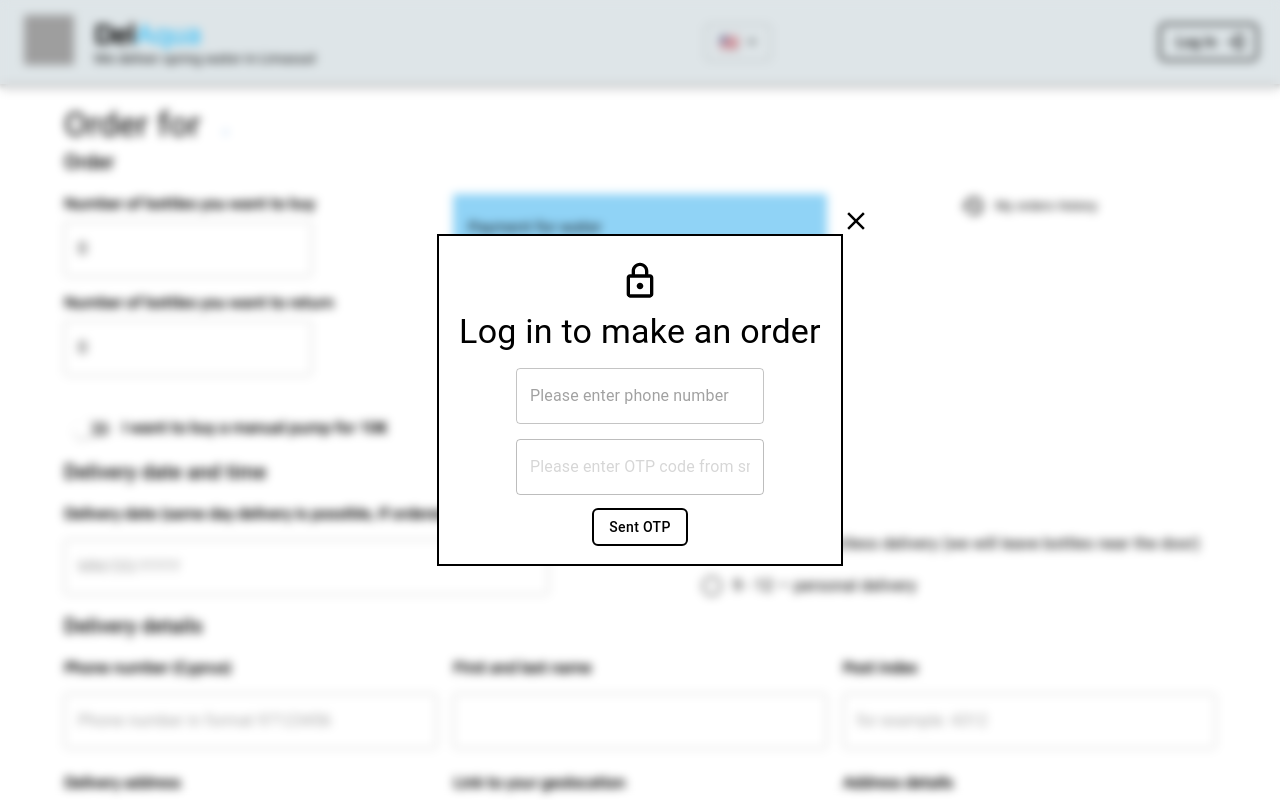
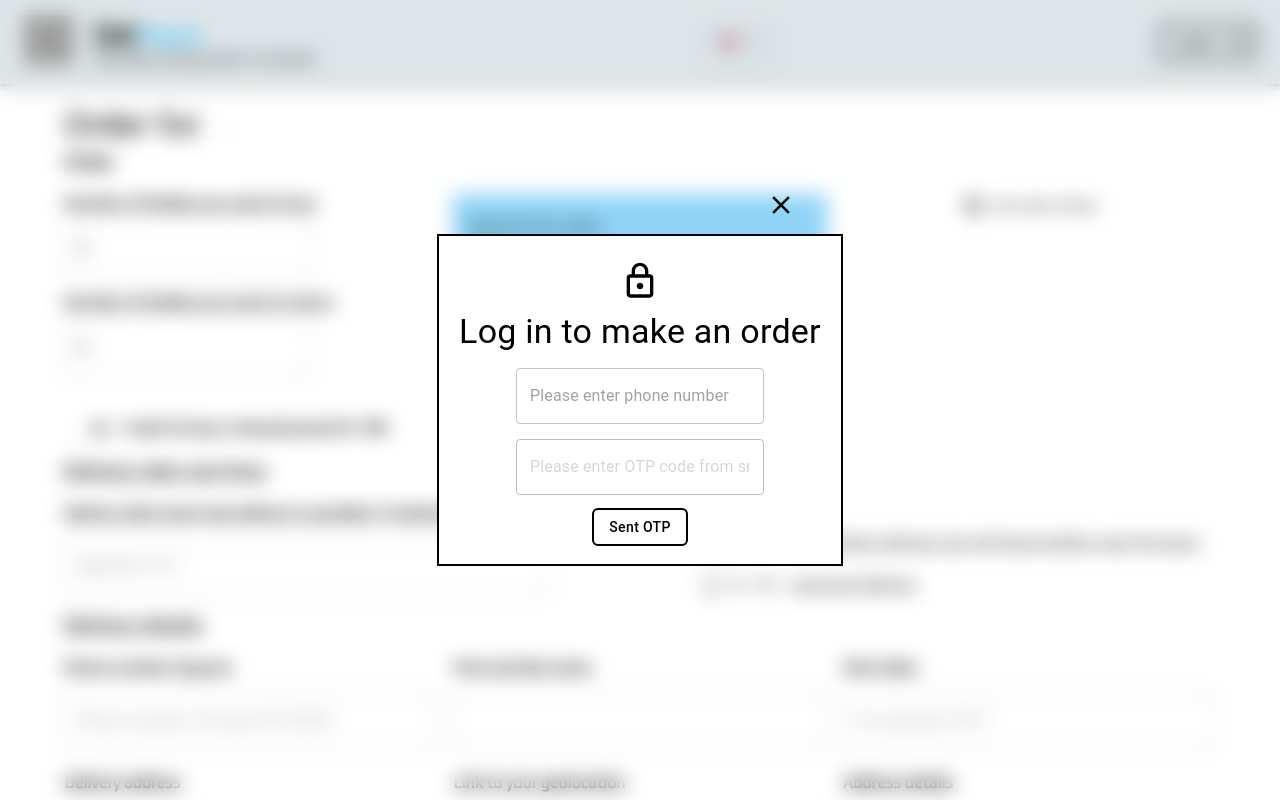
Before and after one commit to delaquacy/delaqua, a Next.js app: page /my_account in a window 1280 px wide. Both pictures are taken after a click on the button "Log In". Shown: the top 800 px of the page. Built offline with nearby package versions, Linux system fonts and the light colour scheme; no server answers; grey boxes are pictures that could not be loaded.

Commit message:
close login button fix

```diff
--- a/app/components/header/page.module.css
+++ b/app/components/header/page.module.css
@@ -29,3 +29,15 @@
 .loginMyaccountButtons a {
   margin: 0 5px;
 }
+.closeButton {
+  color: black;
+  z-index: 300;
+  top: 190px;
+  right: 484px;
+  position: fixed;
+  cursor: pointer;
+}
+.closeButton svg {
+  width: 30px;
+  height: 30px;
+}
--- a/app/components/header/page.tsx
+++ b/app/components/header/page.tsx
@@ -11,6 +11,7 @@ import LoginIcon from "@mui/icons-material/Login";
 import { MenuItem, Select } from "@mui/material";
 import AccountCircleOutlinedIcon from "@mui/icons-material/AccountCircleOutlined";
 import ExitToAppIcon from "@mui/icons-material/ExitToApp";
+import CloseIcon from "@mui/icons-material/Close";
 import {
   getAuth,
   onAuthStateChanged,
@@ -21,6 +22,7 @@ import { app } from "@/app/lib/config";
 import { usePathname, useRouter } from "next/navigation";
 import { useTranslation } from "react-i18next";
 import "../../i18n";
+
 import Login from "../login/page";
 
 export default function Header() {
@@ -101,7 +103,12 @@ export default function Header() {
               <MenuItem value="ua">🇺🇦</MenuItem>
             </Select>
           </Box>
-          {showLogin && <Login setClose={setShowLogin} />}
+          {showLogin && <Login />}
+          {showLogin && (
+            <Box className={styles.closeButton}>
+              <CloseIcon onClick={handleLoginToggle} />
+            </Box>
+          )}
           {!user && (
             <Button
               variant="outlined"
--- a/app/components/login/page.module.css
+++ b/app/components/login/page.module.css
@@ -8,7 +8,7 @@
   display: flex;
   align-items: center;
   justify-content: center;
-  backdrop-filter: blur(5px);
+  backdrop-filter: blur(10px);
   flex-direction: column;
 }
 .wrapper {
@@ -40,14 +40,3 @@
 .container .input {
   margin-bottom: 15px;
 }
-.closeButton {
-  color: black;
-  top: -30px;
-  right: -30px;
-  position: absolute;
-  cursor: pointer;
-}
-.closeButton svg {
-  width: 30px;
-  height: 30px;
-}
--- a/app/components/login/page.tsx
+++ b/app/components/login/page.tsx
@@ -1,5 +1,5 @@
 "use client";
-import React, { useState, useEffect, ChangeEvent, FC } from "react";
+import React, { useState, useEffect, ChangeEvent } from "react";
 import {
   ConfirmationResult,
   getAuth,
@@ -9,15 +9,11 @@ import {
 import { useRouter } from "next/navigation";
 import { Box, Button, TextField, Typography } from "@mui/material";
 import LockOutlinedIcon from "@mui/icons-material/LockOutlined";
-import CloseIcon from "@mui/icons-material/Close";
 import { enqueueSnackbar, SnackbarProvider } from "notistack";
 import { app, db } from "../../lib/config";
 import { doc, getDoc, setDoc } from "firebase/firestore";
 import styles from "./page.module.css";
 
-interface LoginProps {
-  setClose: (value: boolean) => void;
-}
 interface CustomWindow extends Window {
   recaptchaVerifier?: any;
 }
@@ -32,16 +28,13 @@ const messages = {
   otpSentError: "Something went wrong, reload page or try later",
   wrongOtp: "Write incorect OTP code",
 };
-const Login: FC<LoginProps> = ({ setClose }) => {
+export default function Login() {
   const [phoneNumber, setPhoneNumber] = useState<string>("");
   const [otp, setOtp] = useState<string>("");
   const [confirmationResult, setConfirmationResult] =
     useState<ConfirmationResult | null>(null);
   const [otpSent, setOtpSent] = useState<boolean>(false);
 
-  const handleClose = () => {
-    setClose(false);
-  };
   const auth = getAuth(app);
   const router = useRouter();
   useEffect(() => {
@@ -115,9 +108,6 @@ const Login: FC<LoginProps> = ({ setClose }) => {
     <SnackbarProvider>
       <Box className={styles.container}>
         <Box className={styles.wrapper}>
-          <Box className={styles.closeButton}>
-            <CloseIcon onClick={handleClose} />
-          </Box>
           <Box className={styles.logoAndTitle}>
             <LockOutlinedIcon fontSize="large" />
             <Typography variant="h4">
@@ -150,5 +140,4 @@ const Login: FC<LoginProps> = ({ setClose }) => {
       </Box>
     </SnackbarProvider>
   );
-};
-export default Login;
+}
```
